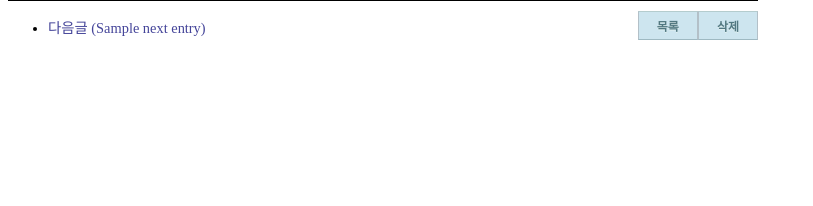
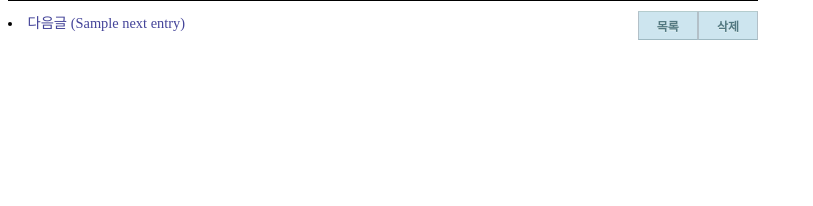
Before and after one commit to imtherealk/Blog, a Django app: template realk/templates/read.html in a window 1280 px wide. Shown: the part 535-741 px from the top of the page, without its empty margins (0-813 px from the left). Run offline with Django 3.2, Linux system fonts and the light colour scheme; tables that the repository leaves empty hold one stand-in row (values such as "Sample post"); the template is opened without the code that fills it: values that come from a table or form of the project are taken from there, most other values are stand-ins (such as "Sample title", 1, 10 or a date in 2020); some libraries are stand-ins or nearby versions.

Commit message:
modify templates

```diff
--- a/realk/media/css/style.css
+++ b/realk/media/css/style.css
@@ -152,9 +152,14 @@ input[type=submit] {
   border-color: #b4ccce #b3c0c8 #9eb9c2;
   outline: 0;
 }
-.btns {
+.etc {
+  width:750px;
+  display:inline-block;
+  overflow: auto;
+  white-space: nowrap;
+  margin:0px;
 }
-.btns input[type=submit]{
+.etc input[type=submit] {
   float: right;
 }
 input[type=submit]:active {
--- a/realk/templates/read.html
+++ b/realk/templates/read.html
@@ -23,21 +23,22 @@
             <div id="comment_box_{{current_entry.id}}" style="display: block;">
                 {% include 'comments.html' %}
             </div>
-
         </div>
-    <div class="btns">
+    </div>
+    <div class="etc">
         <form method="post" action="/blog/entry/{{current_entry.id}}/delete/">
         <input type="submit" value="삭제"></form>
-    <a href="/blog/"><input type="submit" value="목록"></form></a>
-    </div>
-    <ul>
+        <a href="/blog/"><input type="submit" value="목록"></a>
+
+
         {% if prev_entry %}
         <li><a href="/blog/entry/{{prev_entry.id}}">이전글 ({{prev_entry.title}})</a></li>
         {% endif %}
 
         {% if next_entry %}
-        <li><a href="/blog/entry/{{next_entry.id}}">다음글 ({{next_entry.title}})</a></li>
+        <li><a href="/blog/entry/{{next_entry.id}}" style="">다음글 ({{next_entry.title}})</a></li>
         {% endif %}
-    </ul>
+
+    </div>
 
 {% include 'layout/footer.html' %}
```
Lines whose indentation alone changed are shown as unchanged.
